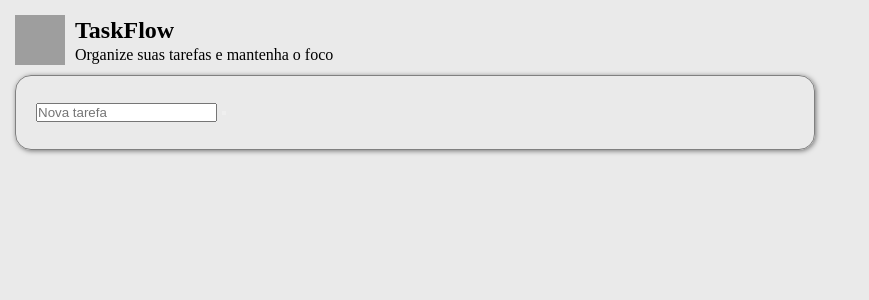
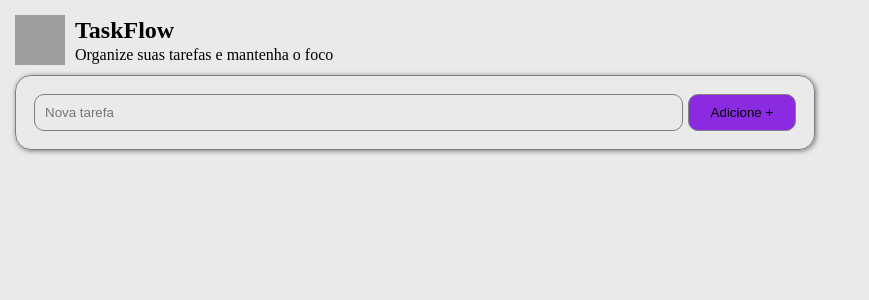
Before and after one commit to Leonardopabis/TaskFlow, a React (Vite) app in the folder vite-project/: page / in a window 1280 px wide. Shown: the top 300 px of the page, without its empty margins (0-869 px from the left). Built offline with nearby package versions, Linux system fonts and the light colour scheme; grey boxes are pictures that could not be loaded.

Commit message:
comecado a fazer a secao de input de nova task

```diff
--- a/vite-project/src/App.css
+++ b/vite-project/src/App.css
@@ -23,5 +23,19 @@ body {
   display: flex;
   gap: 5px;
   align-items: center;
-  padding: 20px;
+  padding: 18px;
 }
+
+.new-task-input {
+  width: 90%;
+  height: 100%;
+  border: 1px solid gray;
+  border-radius: 10px;
+  align-items: center;
+  padding-left: 10px;
+  background-color: transparent;
+}
+
+.purple-bg {
+  background-color: blueviolet;
+}
--- a/vite-project/src/App.jsx
+++ b/vite-project/src/App.jsx
@@ -17,8 +17,8 @@ function App() {
       <main>
         <section className='left-content-container'>
           <div className='field-container'>
-            <input type="text" placeholder='Nova tarefa'/>
-            <Button/>
+            <input type="text" placeholder='Nova tarefa' className='new-task-input'/>
+            <Button className="big-button purple-bg">Adicione +</Button>
           </div>
         </section>
         <section className='right-content-container'>
--- a/vite-project/src/components/Button/button.styles.css
+++ b/vite-project/src/components/Button/button.styles.css
@@ -0,0 +1,6 @@
+.big-button {
+    width: 15%;
+    height: 100%;
+    border: 1px solid gray;
+    border-radius: 10px;
+}
--- a/vite-project/src/components/Button/index.jsx
+++ b/vite-project/src/components/Button/index.jsx
@@ -1,7 +1,7 @@
 import "./button.styles.css"
 
-export function Button() {
+export function Button({children, ...props}) {
     return (
-        <button></button>
+        <button {...props}>{children}</button>
     )
 }
```
